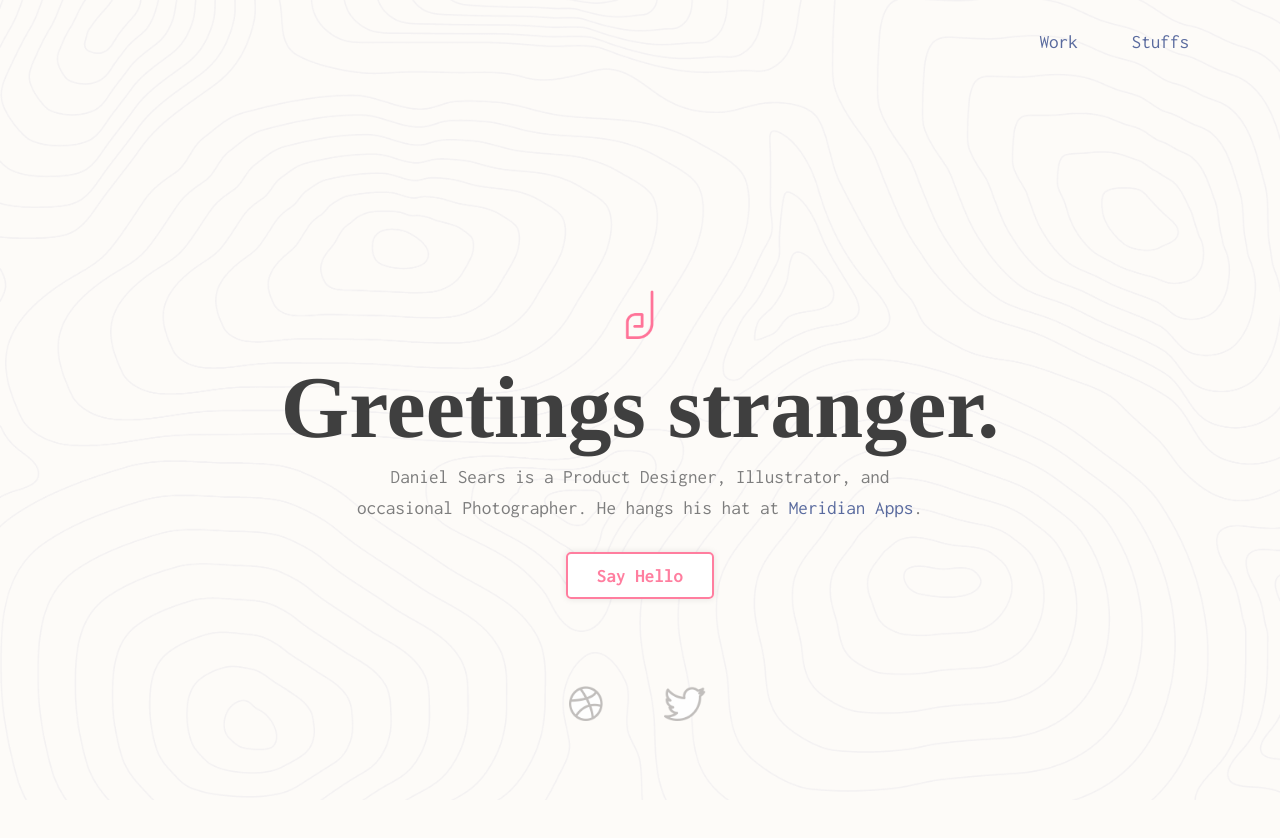
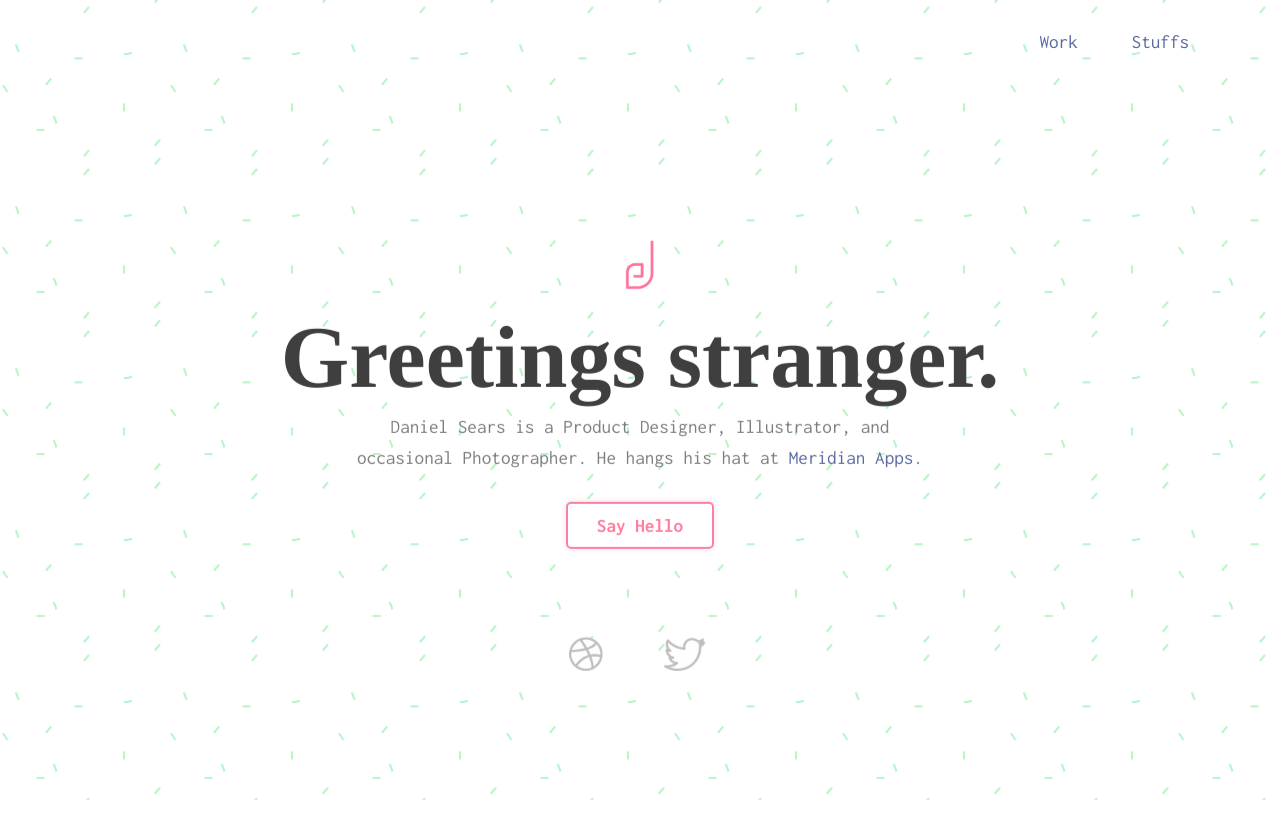
Before and after one commit to dsears22/personal-site, a website: page index.html in a window 1280 px wide. After the commit the page ends 800 px from the top, so only its background shows below. Drawn offline with Linux system fonts and the light colour scheme; a small style sheet from the web is missing; a web font is replaced by a local one.

Commit message:
Background changes, height issues

```diff
--- a/scss/_layout.scss
+++ b/scss/_layout.scss
@@ -5,9 +5,8 @@
 .container {
 	width: 100%;
 	position: relative;
-	min-height: 100%;
-	background: url(../images/maps.png) repeat center center;
-  background-size: cover;
+
+
 
     .hyperlink {	border-bottom: solid 2px transparent;
   					padding-bottom: 6px;
--- a/scss/_main.scss
+++ b/scss/_main.scss
@@ -27,8 +27,9 @@
   		}
 
 		.about {
-			position: relative;
-			top: 12rem;
+			position: absolute;
+  			top: 50%;
+  			transform: translateY(50%);
 			left: 0;
 			text-align: center;
 			right: 0;
--- a/scss/_settings.scss
+++ b/scss/_settings.scss
@@ -57,7 +57,7 @@ $medium-gray: #cacaca;
 $dark-gray: #3F3F3F;
 $black: #0a0a0a;
 $white: #fefefe;
-$tan: #FDFBF8;
+$tan: #FBFCFF;
 $body-background: $tan;
 $body-font-color: $light-gray;
 $body-font-family: 'Inconsolata', Helvetica, Roboto, Arial, sans-serif;
```
Also changed, not shown: css/app.css, images/pattern.png (added).
